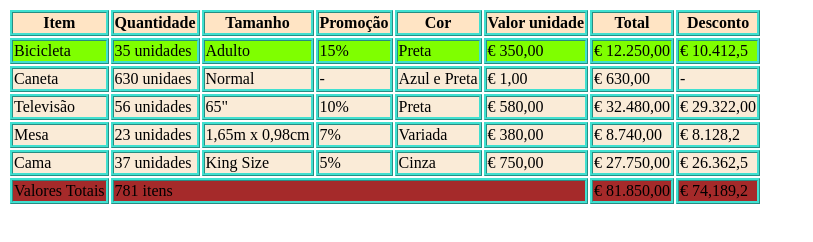
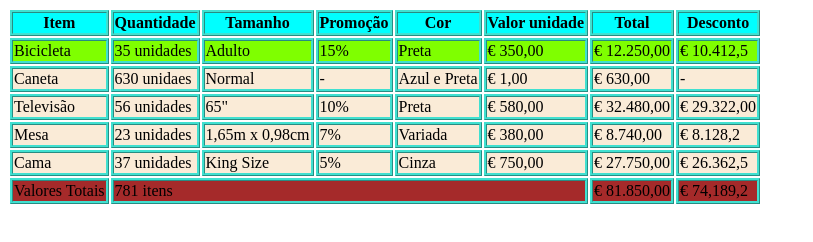
Before and after one commit to Souza-Silva86/Aula-tabela, a plain HTML site: page index.html in a window 1280 px wide. Shown: the whole page, without its empty margins (0-813 px from the left). Drawn offline with Linux system fonts and the light colour scheme.

Commit message:
mudado a cor do cabeçalho

```diff
--- a/style.css
+++ b/style.css
@@ -1 +1 @@
-.cor{background-color:bisque}
+.cor{background-color:aqua}
```
